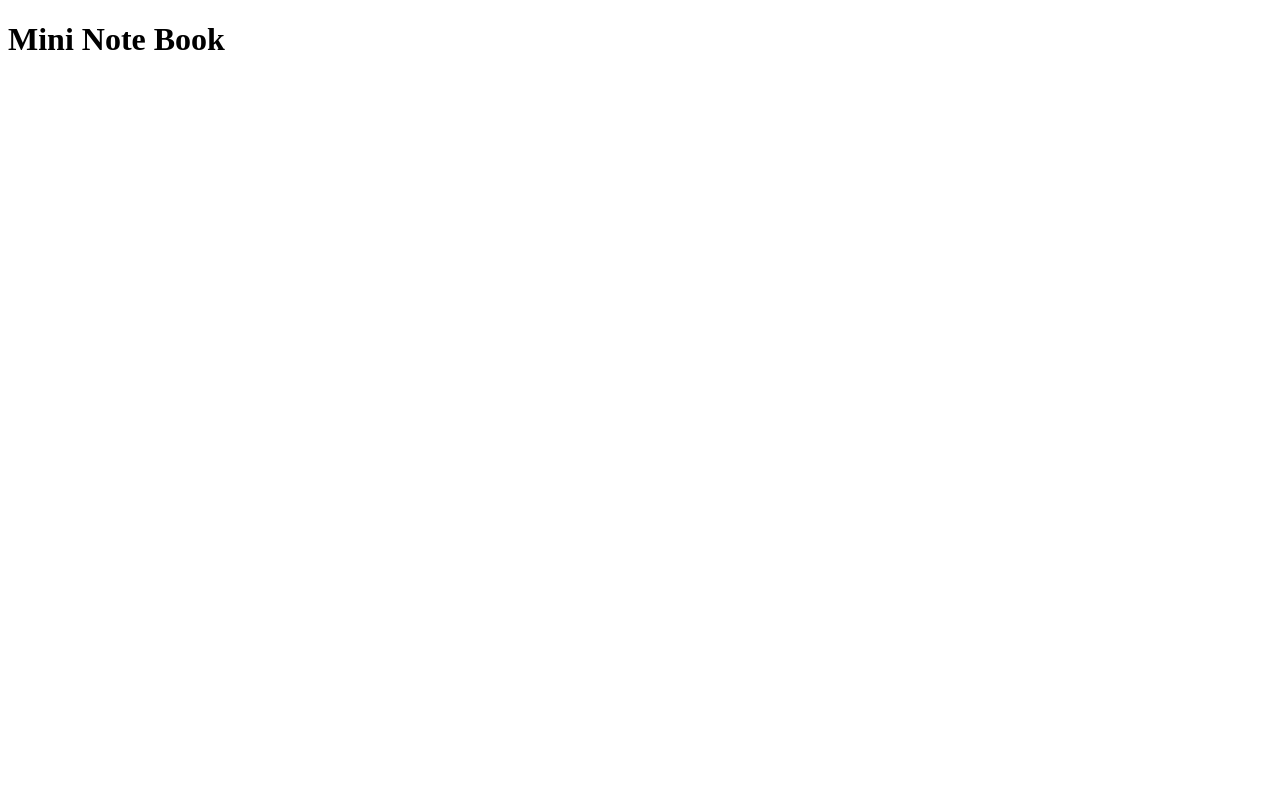
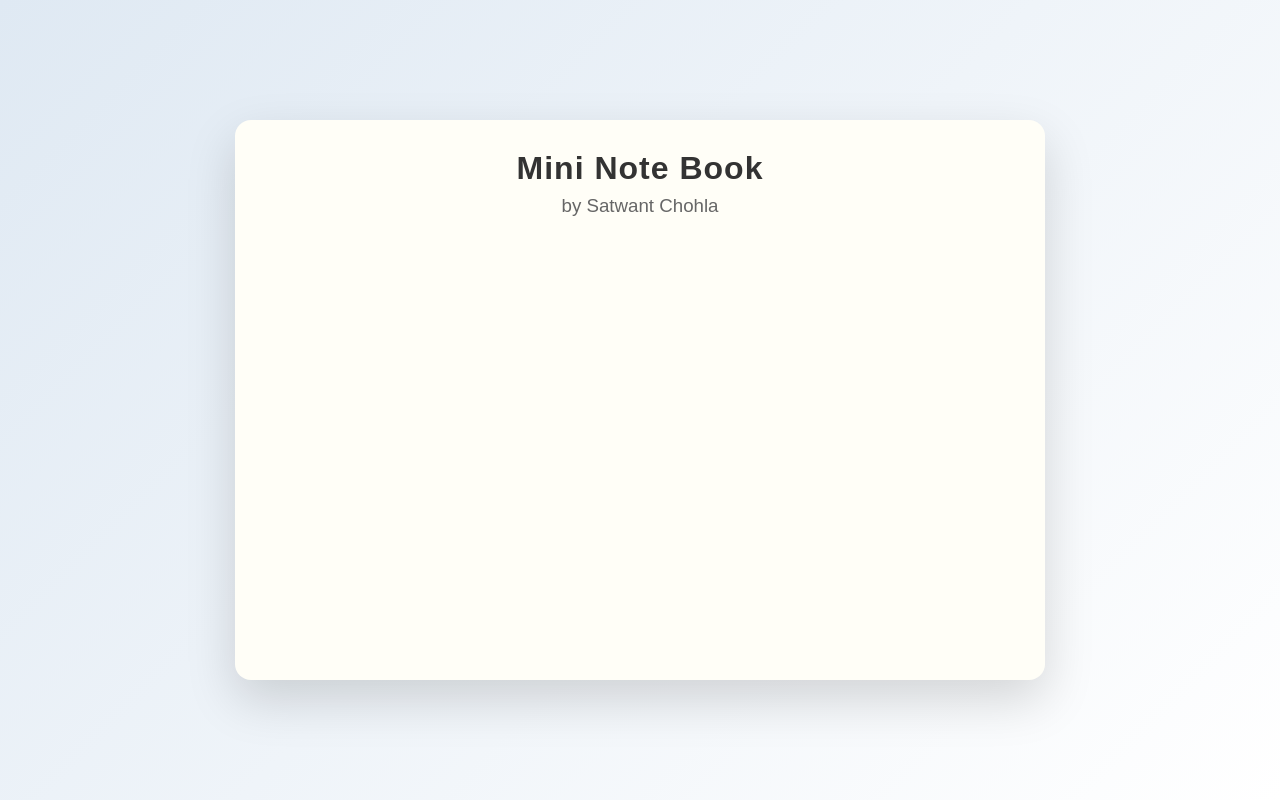
Before and after one commit to isatwant/wellweb, a plain HTML site: page Mini-Note-Book/MNB-index.html in a window 1280 px wide. Drawn offline with Linux system fonts and the light colour scheme.

Commit message:
Creating Styles

```diff
--- a/Mini-Note-Book/MNB-index.html
+++ b/Mini-Note-Book/MNB-index.html
@@ -1,5 +1,18 @@
 <!DOCTYPE html>
-<htm>
-    <title> MNB </title>
-    <head><h1> Mini Note Book </h1> </head>
-</htm>
+<html>
+<head>
+    <title>Mini Note Book</title>
+    <link rel="stylesheet" href="./MNB-styles.css">
+</head>
+
+<body>
+
+<div class="d-book">
+
+    <h1> Mini Note Book</h1>
+    <h3>by Satwant Chohla</h3>
+
+</div>
+
+</body>
+</html>
--- /dev/null
+++ b/Mini-Note-Book/MNB-styles.css
@@ -0,0 +1,40 @@
+body {
+    margin: 0;
+    padding: 0;
+    display: flex;
+    justify-content: center;
+    align-items: center;
+    min-height: 100vh;
+    background: linear-gradient(135deg, #dfe9f3, #ffffff);
+    font-family: Arial, sans-serif;
+}
+
+/* Notebook Container */
+.d-book {
+    width: 750px;
+    height: 500px;
+    background: #fffef7; /* paper-like color */
+    border-radius: 16px;
+    box-shadow: 0 20px 50px rgba(0, 0, 0, 0.15);
+    padding: 30px;
+    position: relative;
+    overflow: hidden;
+}
+
+
+/* Heading Style */
+h1 {
+    margin: 0;
+    font-size: 32px;
+    color: #333;
+    text-align: center;
+    letter-spacing: 1px;
+}
+
+/* Subtitle */
+h3 {
+    margin-top: 8px;
+    text-align: center;
+    font-weight: normal;
+    color: #666;
+}
```
